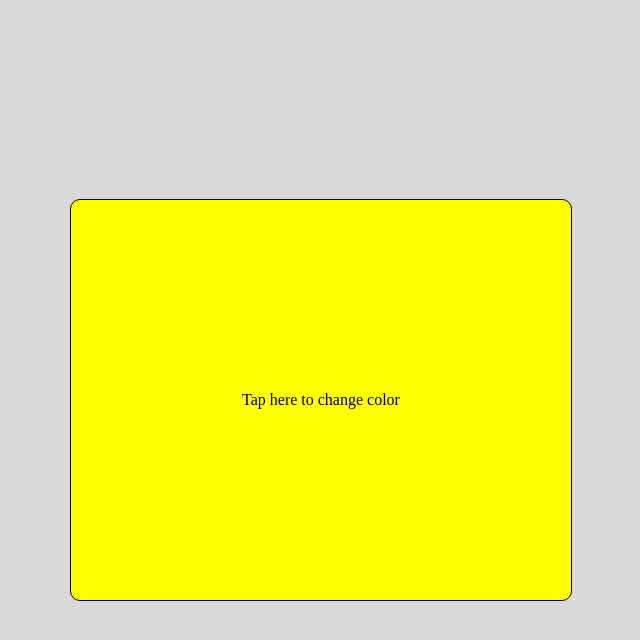
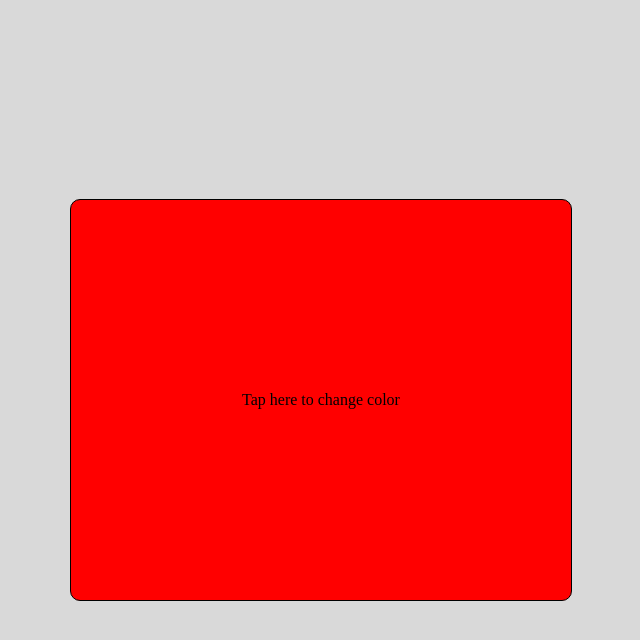
Before and after one commit to Qharny/learning_node, a website: page heloo.html in a window 1280 px wide. Both pictures are taken after a click on the element "Tap here to change color". Shown: the whole page, without its empty margins (319-959 px from the left). Drawn offline with Linux system fonts and the light colour scheme.

Commit message:
trying colors

```diff
--- a/heloo.html
+++ b/heloo.html
@@ -16,7 +16,7 @@
         .box{
             height: 400px;
             width: 500px;
-            background: #fff;
+            background: red;
             display: flex;
             align-items: center;
             justify-content: center;
@@ -33,13 +33,11 @@
     <script type="text/javascript">
         function changeColor(element){
             const myColor = element.style.background;
-            if (myColor == "white"){
-                element.style.background = "red";
-            }else if(myColor == "green"){
+            if (myColor == "red"){
                 element.style.background = "blue";
             }
             else {
-                element.style.background = "yellow";
+                element.style.background = "red";
             }
         }
     </script>
```
